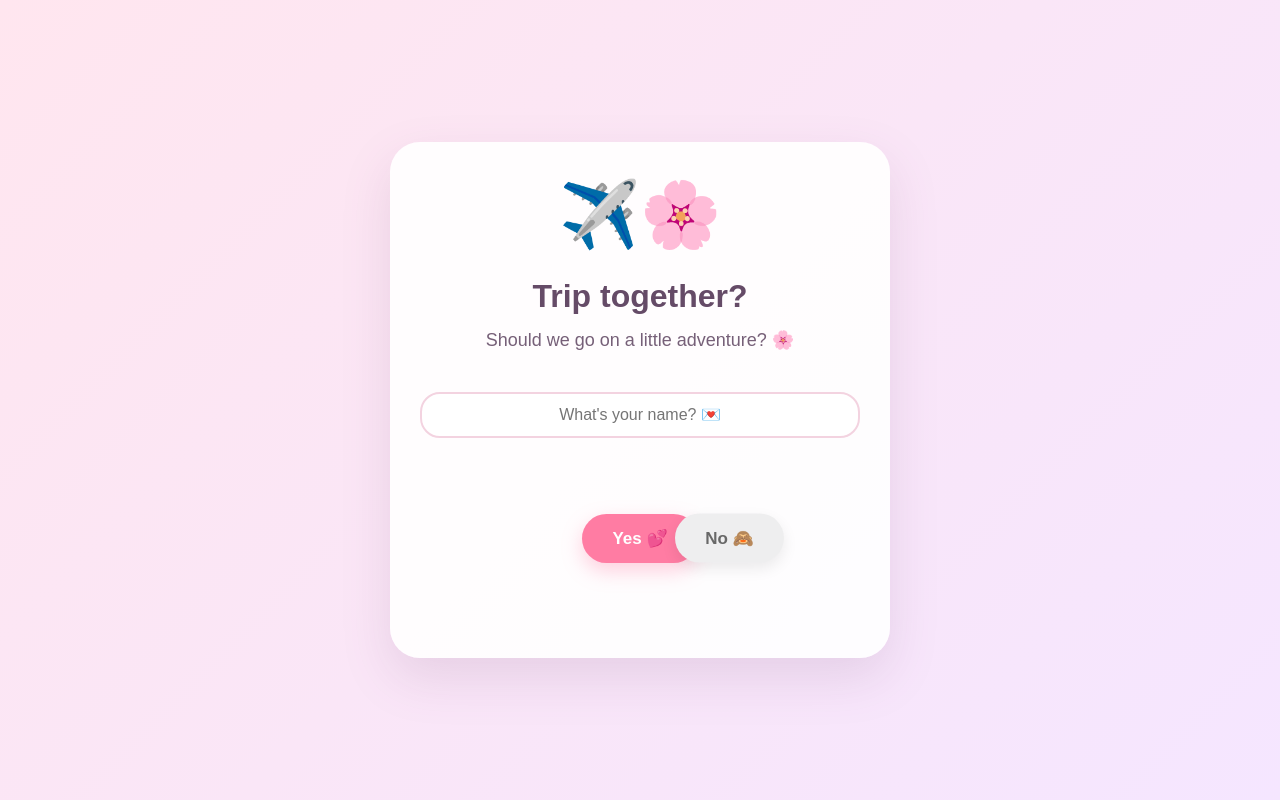
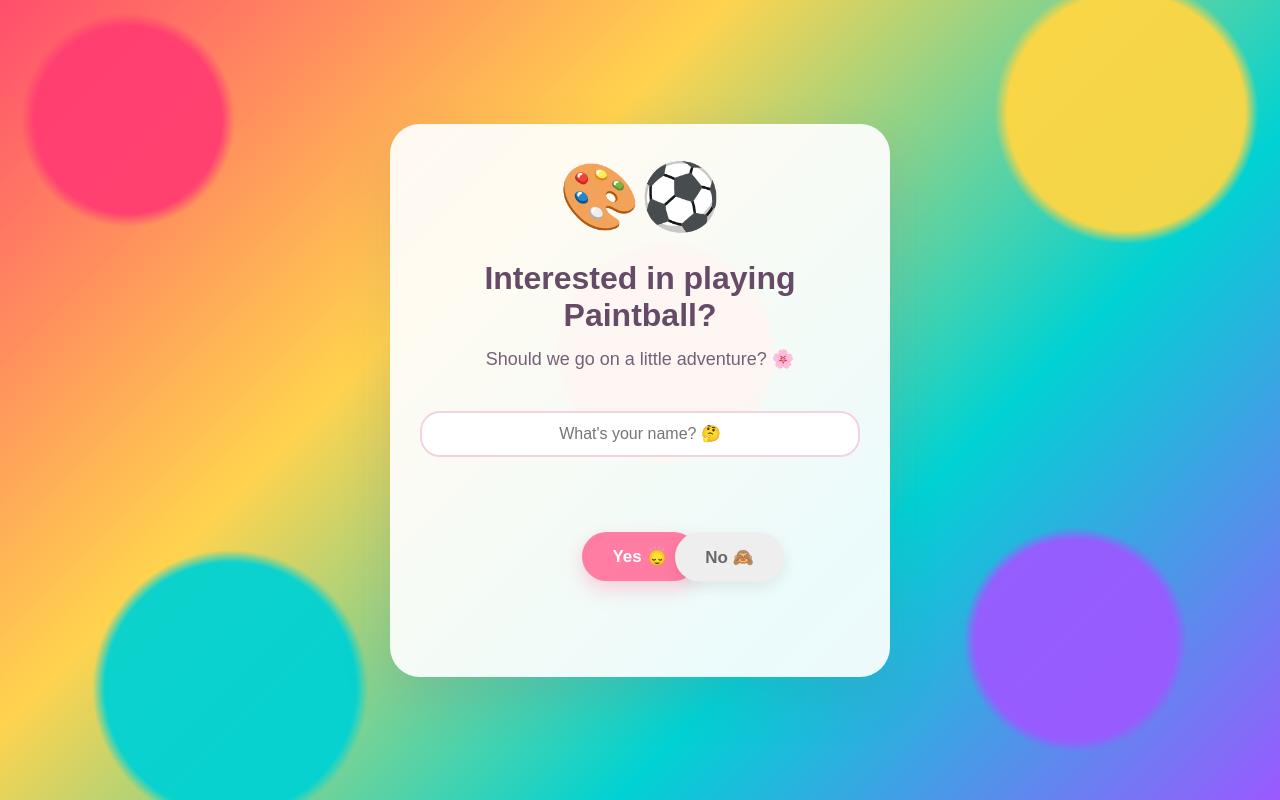
Before and after one commit to skvarshasivakumar/PaintBall-Yes-No-Collector, a plain HTML site: page index.html in a window 1280 px wide. Drawn offline with Linux system fonts and the light colour scheme.

Commit message:
added something related to paintball

```diff
--- a/index.html
+++ b/index.html
@@ -5,7 +5,7 @@
   <meta charset="UTF-8" />
   <meta name="viewport" content="width=device-width, initial-scale=1.0" />
 
-  <title>Little Adventure 💗</title>
+  <title>Little Adventure 🎬</title>
 
   <style>
     * {
@@ -22,11 +22,13 @@
 
       font-family: "Poppins", Arial, sans-serif;
 
-      background: linear-gradient(
-        135deg,
-        #ffe6ef,
-        #f5e6ff
-      );
+      background:
+        radial-gradient(circle at 10% 15%, rgba(255, 61, 113, 0.95) 0 7%, transparent 8%),
+        radial-gradient(circle at 88% 14%, rgba(255, 214, 66, 0.95) 0 9%, transparent 10%),
+        radial-gradient(circle at 18% 86%, rgba(0, 210, 211, 0.95) 0 10%, transparent 11%),
+        radial-gradient(circle at 84% 80%, rgba(155, 89, 255, 0.95) 0 8%, transparent 9%),
+        radial-gradient(circle at 52% 44%, rgba(255, 127, 80, 0.8) 0 13%, transparent 14%),
+        linear-gradient(135deg, #ff4d6d 0%, #ffd34e 35%, #00d2d3 68%, #9b59ff 100%);
 
       overflow: hidden;
     }
@@ -332,12 +334,12 @@
     <div id="questionScreen">
 
       <div class="main-emoji">
-        ✈️🌸
+        🎨⚽
       </div>
 
 
       <h1>
-        Trip together?
+        Interested in playing Paintball?
       </h1>
 
 
@@ -345,12 +347,7 @@
         Should we go on a little adventure? 🌸
       </p>
 
-      <input
-        type="text"
-        id="nameInput"
-        placeholder="What's your name? 💌"
-        autocomplete="off"
-      />
+      <input type="text" id="nameInput" placeholder="What's your name? 🤔" autocomplete="off" />
 
       <!-- BUTTON CONTAINER -->
 
@@ -359,7 +356,7 @@
         <!-- YES -->
 
         <button id="yesBtn">
-          Yes 💕
+          Yes 🙂‍↕️
         </button>
 
 
@@ -385,12 +382,12 @@
 
 
       <h1>
-        Yayyy! 🥰
+        Yayyy! 🤩
       </h1>
 
 
       <p class="success-text">
-        Thanks! 💕
+        Thanks! 😎
         <br>
         Date will be informed later ✨
       </p>
```
